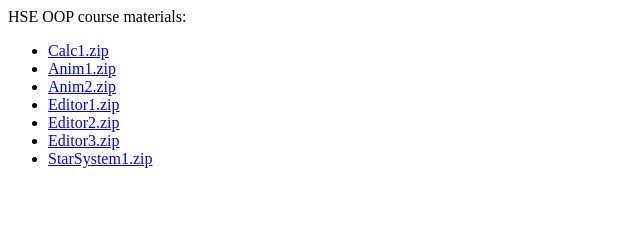
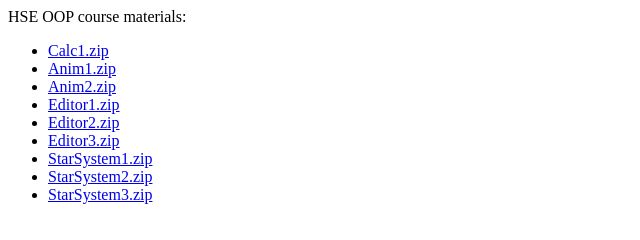
Before and after one commit to alno/hse-oop-csharp, a plain HTML site: page index.html in a window 1280 px wide. Shown: the whole page, without its empty margins (0-640 px from the left). Drawn offline with Linux system fonts and the light colour scheme.

Commit message:
StarSystem3

```diff
--- a/index.html
+++ b/index.html
@@ -9,6 +9,8 @@
         <li><a href="Editor2.zip">Editor2.zip</a></li>
         <li><a href="Editor3.zip">Editor3.zip</a></li>
         <li><a href="StarSystem1.zip">StarSystem1.zip</a></li>
+        <li><a href="StarSystem2.zip">StarSystem2.zip</a></li>
+        <li><a href="StarSystem3.zip">StarSystem3.zip</a></li>
     </ul>
 </body>
 </html>
```
Also changed, not shown: 1 other file.
